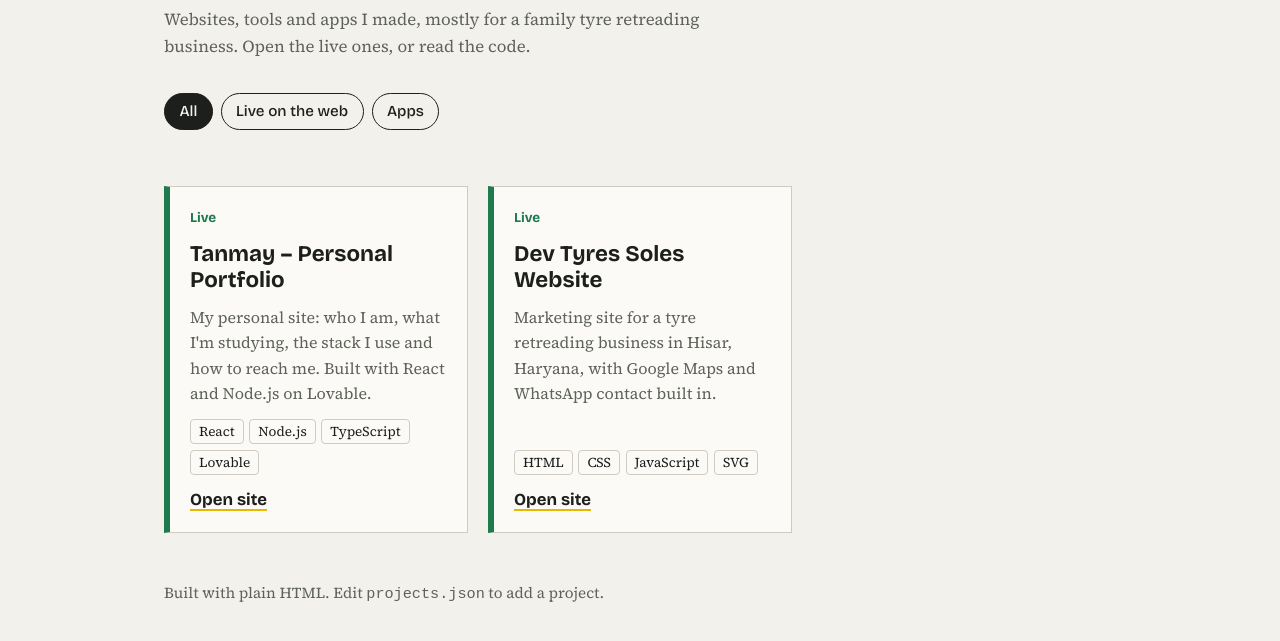
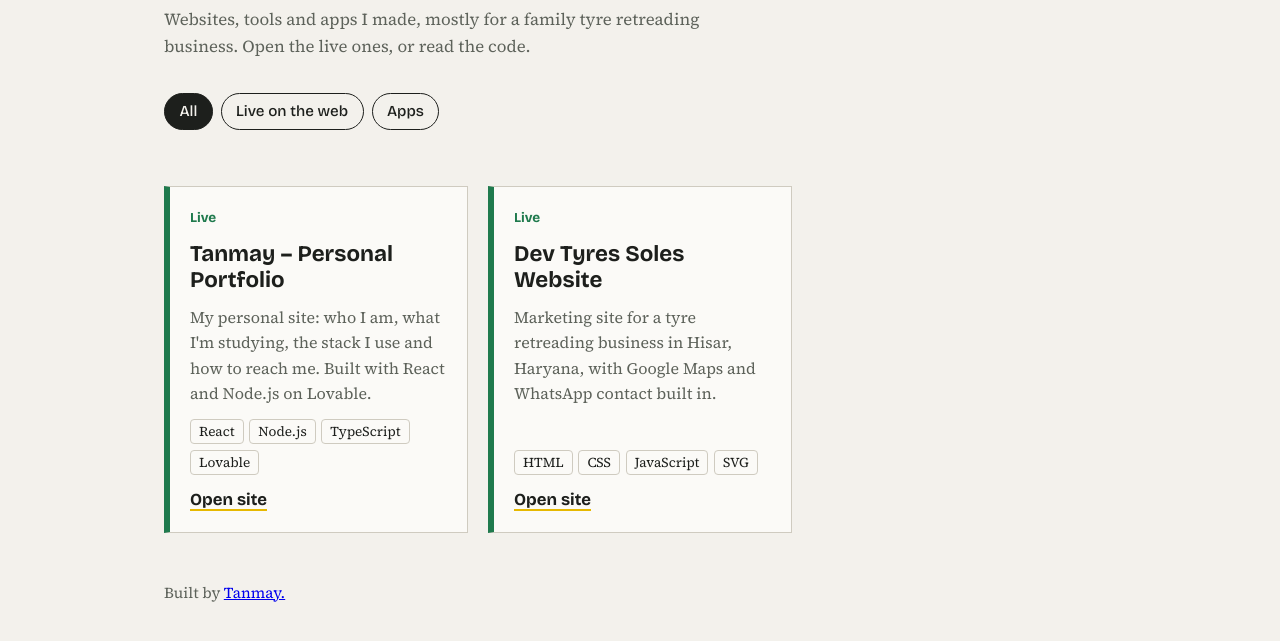
Before and after one commit to tanmayrakha8-collab/projects-showcase--1-, a plain HTML site: page projects-showcase/index.html in a window 1280 px wide. Shown: the part 165-806 px from the top of the page. Drawn offline with nearby package versions, Linux system fonts and the light colour scheme.

Commit message:
Modify footer to include author credit
Updated footer to credit the author Tanmay with a link.

```diff
--- a/projects-showcase/index.html
+++ b/projects-showcase/index.html
@@ -60,7 +60,7 @@ footer{padding-bottom:3rem;color:var(--muted);font-size:.95rem}
 <main>
   <div class="grid" id="grid" aria-live="polite"></div>
 </main>
-<footer>Built with plain HTML. Edit <code>projects.json</code> to add a project.</footer>
+<footer>Built by <a href="www.linkedin.com/in/tanmay-r-7s1">Tanmay.</a> </footer>
 <script>
 const grid = document.getElementById('grid');
 const buttons = document.querySelectorAll('.filters button');
```
